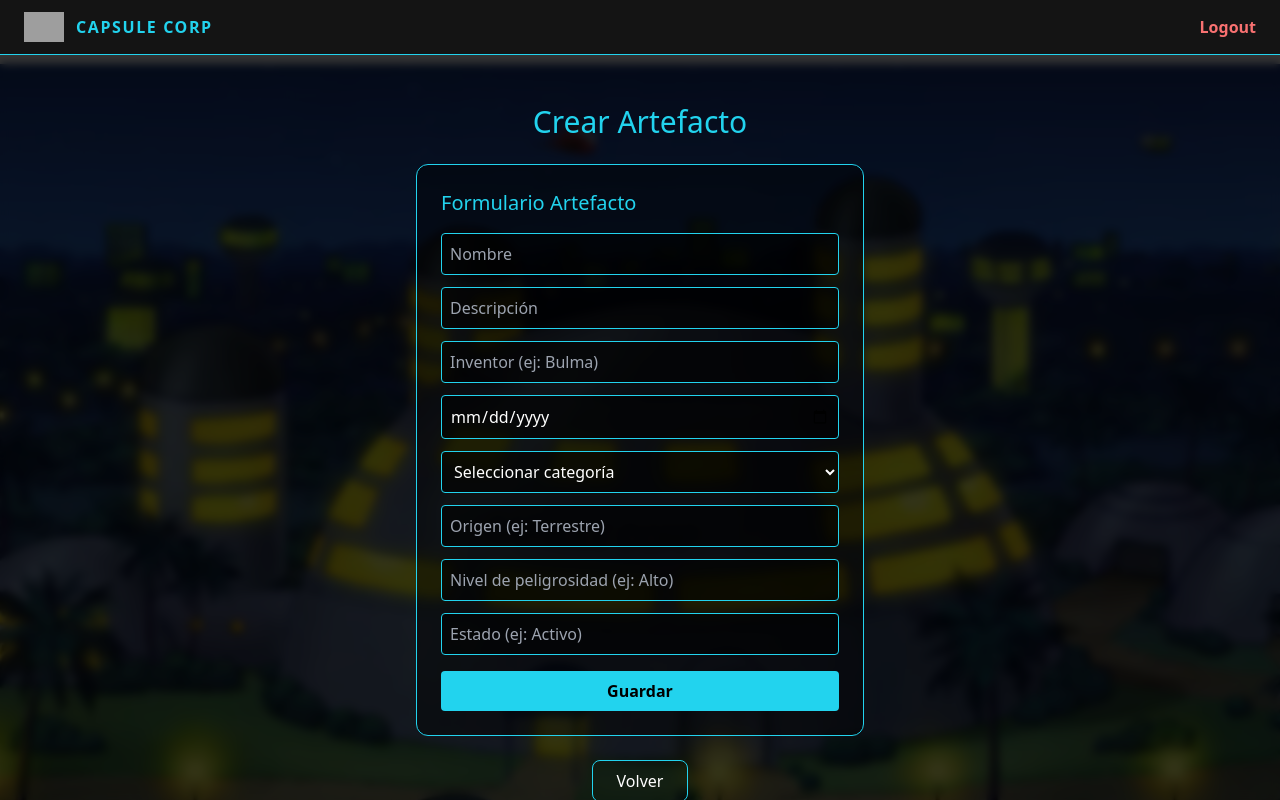
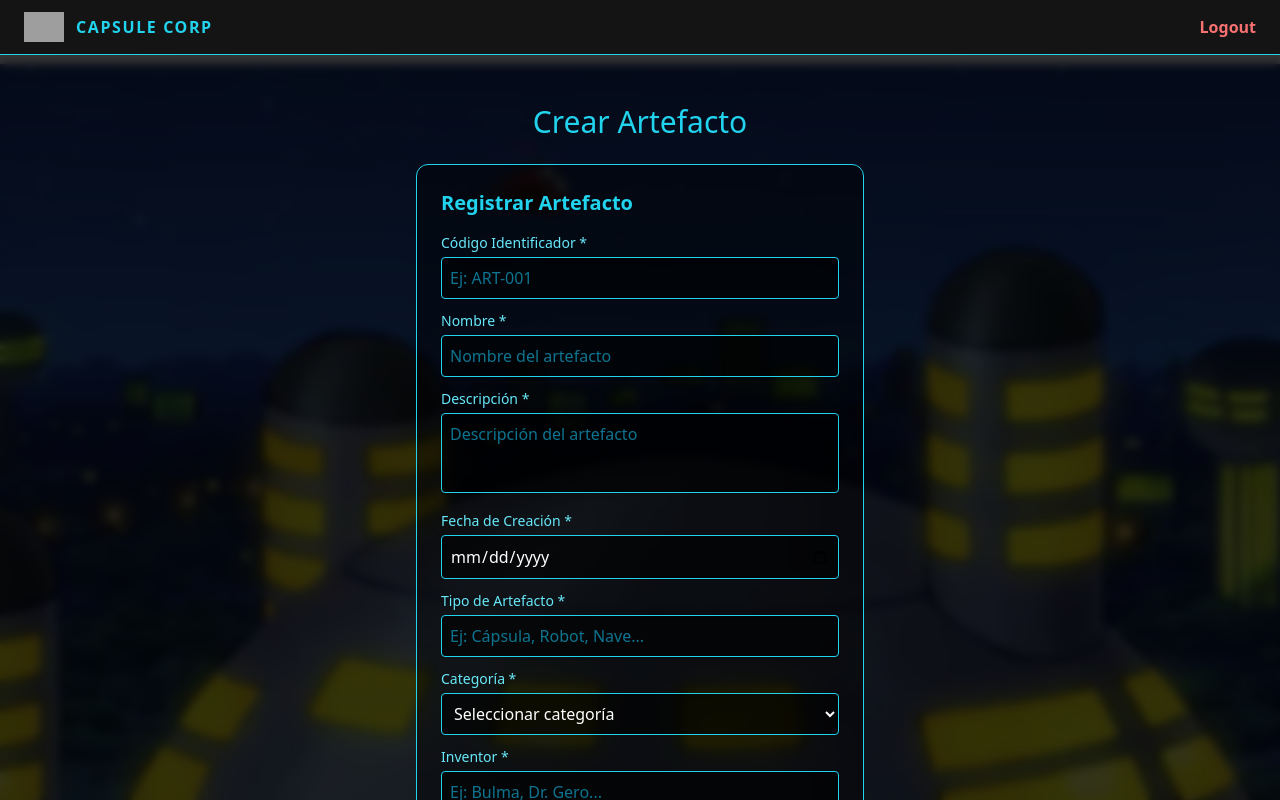
Before and after one commit to JanierHub/corporaci-n-capsula-frontend, a React (Vite) app in the folder corporacion-capsula-frontend/: page /create in a window 1280 px wide. Shown: the top 800 px of the page. Built offline with nearby package versions, Linux system fonts and the light colour scheme; grey boxes are pictures that could not be loaded.

Commit message:
se modifica el formulario

```diff
--- a/corporacion-capsula-frontend/src/modules/artefactos/components/ArtefactoForm.tsx
+++ b/corporacion-capsula-frontend/src/modules/artefactos/components/ArtefactoForm.tsx
@@ -8,18 +8,19 @@ type Props = {
 }
 
 const ArtefactoForm = ({ onSubmit, initialData }: Props) => {
+  const [codigo, setCodigo] = useState(initialData?.codigo || "")
   const [nombre, setNombre] = useState(initialData?.nombre || "")
   const [descripcion, setDescripcion] = useState(initialData?.descripcion || "")
-
-  // 🔥 ENUM (RESPETA DIAGRAMA)
   const [categoria, setCategoria] = useState(initialData?.categoria || "")
-
-  // 🔥 STRING LIBRE
   const [origen, setOrigen] = useState(initialData?.origen || "")
   const [nivelPeligrosidad, setNivelPeligrosidad] = useState(initialData?.nivelPeligrosidad || "")
   const [estado, setEstado] = useState(initialData?.estado || "")
   const [inventor, setInventor] = useState(initialData?.inventor || "")
   const [fecha, setFecha] = useState(initialData?.fecha || "")
+  const [necesidad, setNecesidad] = useState(initialData?.necesidad || "")
+  const [tipoArtefacto, setTipoArtefacto] = useState(initialData?.tipoArtefacto || "")
+  const [previews, setPreviews] = useState<string[]>([])
+  const [errors, setErrors] = useState<Record<string, string>>({})
 
   const inventoresMock = [
     { nombre: "Bulma", gif: bulmaGif },
@@ -28,58 +29,148 @@ const ArtefactoForm = ({ onSubmit, initialData }: Props) => {
 
   const seleccionado = inventoresMock.find(i => i.nombre === inventor)
 
-  const handleSubmit = (e: any) => {
+  const handleImagenes = (e: React.ChangeEvent<HTMLInputElement>) => {
+    const files = Array.from(e.target.files || [])
+    const urls = files.map(f => URL.createObjectURL(f))
+    setPreviews(urls)
+  }
+
+  const validate = (): boolean => {
+    const newErrors: Record<string, string> = {}
+    if (!codigo.trim()) newErrors.codigo = "Requerido"
+    if (!nombre.trim()) newErrors.nombre = "Requerido"
+    if (!descripcion.trim()) newErrors.descripcion = "Requerido"
+    if (!fecha) newErrors.fecha = "Requerido"
+    if (!tipoArtefacto.trim()) newErrors.tipoArtefacto = "Requerido"
+    if (!categoria) newErrors.categoria = "Requerido"
+    if (!inventor.trim()) newErrors.inventor = "Requerido"
+    if (!necesidad.trim()) newErrors.necesidad = "Requerido"
+    if (!nivelPeligrosidad.trim()) newErrors.nivelPeligrosidad = "Requerido"
+    if (!origen) newErrors.origen = "Requerido"
+    if (!estado) newErrors.estado = "Requerido"
+    setErrors(newErrors)
+    return Object.keys(newErrors).length === 0
+  }
+
+  const handleSubmit = (e: React.FormEvent) => {
     e.preventDefault()
+    if (!validate()) return
+    onSubmit({ codigo, nombre, descripcion, categoria, origen, nivelPeligrosidad, estado, inventor, fecha, necesidad, tipoArtefacto })
+  }
 
-    onSubmit({
-      nombre,
-      descripcion,
-      categoria,
-      origen,
-      nivelPeligrosidad,
-      estado,
-      inventor,
-      fecha,
-    })
-  }
+  const inputClass = "w-full p-2 bg-black/60 border border-cyan-400 rounded text-white placeholder-cyan-700"
+  const labelClass = "text-cyan-300 text-sm mb-1 block"
+  const errorClass = "text-red-400 text-xs mt-1"
+  const fieldClass = "mb-3"
 
   return (
     <form className="bg-black/40 border border-cyan-400 p-6 rounded-xl w-full max-w-md" onSubmit={handleSubmit}>
 
-      <h2 className="text-cyan-400 text-xl mb-4">Formulario Artefacto</h2>
+      <h2 className="text-cyan-400 text-xl mb-4 font-bold">Registrar Artefacto</h2>
 
-      <input placeholder="Nombre" value={nombre} onChange={(e) => setNombre(e.target.value)} className="w-full mb-3 p-2 bg-black/60 border border-cyan-400 rounded"/>
+      <div className={fieldClass}>
+        <label className={labelClass}>Código Identificador *</label>
+        <input placeholder="Ej: ART-001" value={codigo} onChange={e => setCodigo(e.target.value)} className={inputClass} />
+        {errors.codigo && <p className={errorClass}>{errors.codigo}</p>}
+      </div>
 
-      <input placeholder="Descripción" value={descripcion} onChange={(e) => setDescripcion(e.target.value)} className="w-full mb-3 p-2 bg-black/60 border border-cyan-400 rounded"/>
+      <div className={fieldClass}>
+        <label className={labelClass}>Nombre *</label>
+        <input placeholder="Nombre del artefacto" value={nombre} onChange={e => setNombre(e.target.value)} className={inputClass} />
+        {errors.nombre && <p className={errorClass}>{errors.nombre}</p>}
+      </div>
 
-      {/* 🔥 INVENTOR STRING */}
-      <input placeholder="Inventor (ej: Bulma)" value={inventor} onChange={(e) => setInventor(e.target.value)} className="w-full mb-3 p-2 bg-black/60 border border-cyan-400 rounded"/>
+      <div className={fieldClass}>
+        <label className={labelClass}>Descripción *</label>
+        <textarea placeholder="Descripción del artefacto" value={descripcion} onChange={e => setDescripcion(e.target.value)} className={`${inputClass} resize-none h-20`} />
+        {errors.descripcion && <p className={errorClass}>{errors.descripcion}</p>}
+      </div>
+
+      <div className={fieldClass}>
+        <label className={labelClass}>Fecha de Creación *</label>
+        <input type="date" value={fecha} onChange={e => setFecha(e.target.value)} className={inputClass} />
+        {errors.fecha && <p className={errorClass}>{errors.fecha}</p>}
+      </div>
+
+      <div className={fieldClass}>
+        <label className={labelClass}>Tipo de Artefacto *</label>
+        <input placeholder="Ej: Cápsula, Robot, Nave..." value={tipoArtefacto} onChange={e => setTipoArtefacto(e.target.value)} className={inputClass} />
+        {errors.tipoArtefacto && <p className={errorClass}>{errors.tipoArtefacto}</p>}
+      </div>
+
+      <div className={fieldClass}>
+        <label className={labelClass}>Categoría *</label>
+        <select value={categoria} onChange={e => setCategoria(e.target.value)} className={inputClass}>
+          <option value="">Seleccionar categoría</option>
+          <option value="Transporte">Transporte</option>
+          <option value="Energia">Energía</option>
+          <option value="Defensa">Defensa</option>
+          <option value="Domestica">Doméstica</option>
+        </select>
+        {errors.categoria && <p className={errorClass}>{errors.categoria}</p>}
+      </div>
+
+      <div className={fieldClass}>
+        <label className={labelClass}>Inventor *</label>
+        <input placeholder="Ej: Bulma, Dr. Gero..." value={inventor} onChange={e => setInventor(e.target.value)} className={inputClass} />
+        {errors.inventor && <p className={errorClass}>{errors.inventor}</p>}
+      </div>
 
       {seleccionado && (
         <div className="mb-4 flex justify-center">
-          <img src={seleccionado.gif} className="w-24"/>
+          <img src={seleccionado.gif} className="w-24" alt={seleccionado.nombre} />
         </div>
       )}
 
-      <input type="date" value={fecha} onChange={(e) => setFecha(e.target.value)} className="w-full mb-3 p-2 bg-black/60 border border-cyan-400 rounded"/>
+      <div className={fieldClass}>
+        <label className={labelClass}>Necesidad *</label>
+        <input placeholder="¿Para qué se creó?" value={necesidad} onChange={e => setNecesidad(e.target.value)} className={inputClass} />
+        {errors.necesidad && <p className={errorClass}>{errors.necesidad}</p>}
+      </div>
 
-      {/* 🔥 CATEGORIA ENUM */}
-      <select value={categoria} onChange={(e) => setCategoria(e.target.value)} className="w-full mb-3 p-2 bg-black/60 border border-cyan-400 rounded">
-        <option value="">Seleccionar categoría</option>
-        <option value="Defensa">Defensa</option>
-        <option value="Transporte">Transporte</option>
-        <option value="Domestica">Domestica</option>
-        <option value="Energia">Energia</option>
-      </select>
+      <div className={fieldClass}>
+        <label className={labelClass}>Nivel de Peligrosidad *</label>
+        <input placeholder="Ej: Alto, Medio, Bajo" value={nivelPeligrosidad} onChange={e => setNivelPeligrosidad(e.target.value)} className={inputClass} />
+        {errors.nivelPeligrosidad && <p className={errorClass}>{errors.nivelPeligrosidad}</p>}
+      </div>
 
-      <input placeholder="Origen (ej: Terrestre)" value={origen} onChange={(e) => setOrigen(e.target.value)} className="w-full mb-3 p-2 bg-black/60 border border-cyan-400 rounded"/>
+      <div className={fieldClass}>
+        <label className={labelClass}>Origen *</label>
+        <select value={origen} onChange={e => setOrigen(e.target.value)} className={inputClass}>
+          <option value="">Seleccionar origen</option>
+          <option value="Terricola">Terrícola</option>
+          <option value="Saiyajin">Saiyajin</option>
+          <option value="Namekiano">Namekiano</option>
+        </select>
+        {errors.origen && <p className={errorClass}>{errors.origen}</p>}
+      </div>
 
-      <input placeholder="Nivel de peligrosidad (ej: Alto)" value={nivelPeligrosidad} onChange={(e) => setNivelPeligrosidad(e.target.value)} className="w-full mb-3 p-2 bg-black/60 border border-cyan-400 rounded"/>
+      <div className={fieldClass}>
+        <label className={labelClass}>Estado *</label>
+        <select value={estado} onChange={e => setEstado(e.target.value)} className={inputClass}>
+          <option value="">Seleccionar estado</option>
+          <option value="En desarrollo">En desarrollo</option>
+          <option value="En pruebas">En pruebas</option>
+          <option value="Finalizado">Finalizado</option>
+          <option value="Finalizado">Destruido</option>
+        </select>
+        {errors.estado && <p className={errorClass}>{errors.estado}</p>}
+      </div>
 
-      <input placeholder="Estado (ej: Activo)" value={estado} onChange={(e) => setEstado(e.target.value)} className="w-full mb-4 p-2 bg-black/60 border border-cyan-400 rounded"/>
+      <div className={fieldClass}>
+        <label className={labelClass}>Imágenes del artefacto (opcional)</label>
+        <input type="file" accept="image/*" multiple onChange={handleImagenes} className="w-full text-cyan-300 text-sm" />
+        {previews.length > 0 && (
+          <div className="flex flex-wrap gap-2 mt-2">
+            {previews.map((src, i) => (
+              <img key={i} src={src} alt={`preview-${i}`} className="w-16 h-16 object-cover rounded border border-cyan-400" />
+            ))}
+          </div>
+        )}
+      </div>
 
-      <button className="w-full bg-cyan-400 text-black p-2 rounded font-bold">
-        Guardar
+      <button type="submit" className="w-full bg-cyan-400 text-black p-2 rounded font-bold mt-2 hover:bg-cyan-300 transition">
+        Guardar Artefacto
       </button>
 
     </form>
--- a/corporacion-capsula-frontend/src/modules/artefactos/pages/ArtefactoCreate.tsx
+++ b/corporacion-capsula-frontend/src/modules/artefactos/pages/ArtefactoCreate.tsx
@@ -31,7 +31,7 @@ const ArtefactoCreate = () => {
           Crear Artefacto
         </h1>
 
-        {/* 🔥 AQUÍ METES EL FORM */}
+        {/*  AQUÍ METES EL FORM */}
         <ArtefactoForm onSubmit={handleCreate} />
 
         <button
```
Also changed, not shown: 1 other file (tests, documents, lock files or other folders).
